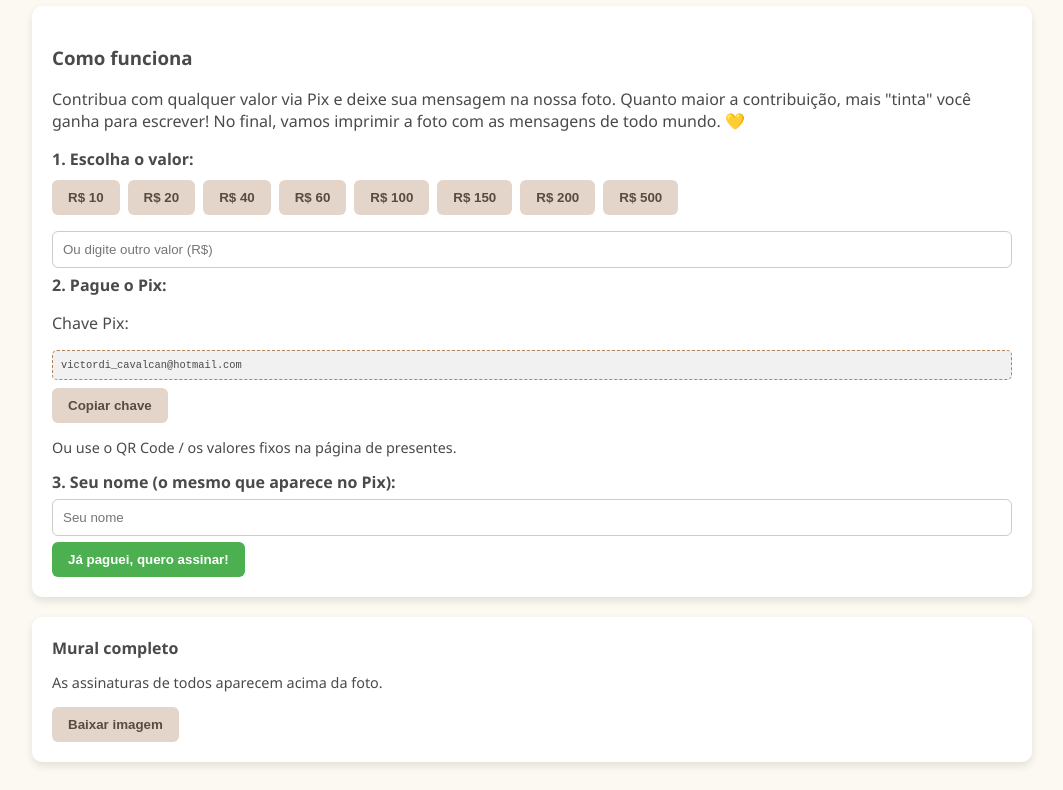
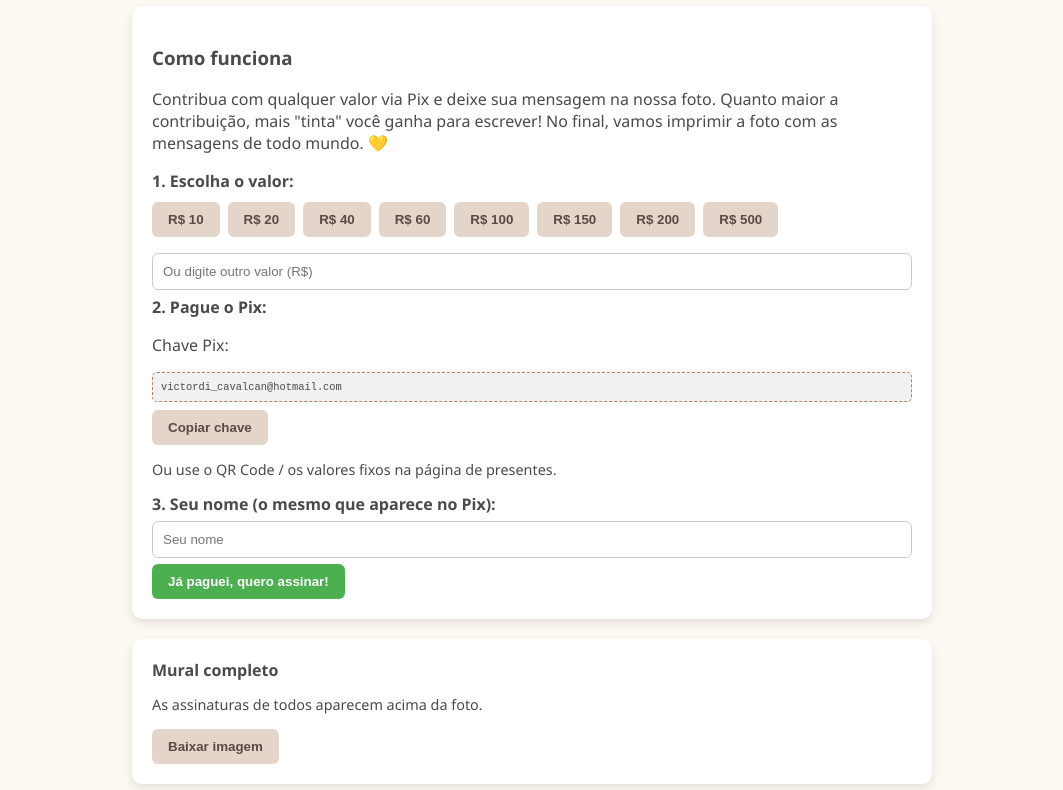
Before and after one commit to VictorrBr/casamento-victor-e-isabelly, a plain HTML site: page assinar.html in a window 1280 px wide. Shown: the part 132-922 px from the top of the page, without its empty margins (108-1171 px from the left). Drawn offline with Linux system fonts and the light colour scheme; no server answers.

Commit message:
Update assinar.html

```diff
--- a/assinar.html
+++ b/assinar.html
@@ -6,7 +6,7 @@
 <title>Assine nossa foto</title>
 <style>
   body{font-family:'Segoe UI',sans-serif;background:#fcf9f2;color:#4a4a4a;margin:0;padding:20px}
-  .box{max-width:1000px;margin:0 auto}
+  .box{max-width:800px;margin:0 auto}
   h1{color:#b5835a;text-align:center;font-family:Georgia,serif}
   .card{background:#fff;border-radius:10px;padding:20px;box-shadow:0 4px 8px rgba(0,0,0,.1);margin-bottom:20px}
   .valores{display:flex;flex-wrap:wrap;gap:8px;margin:10px 0}
```
